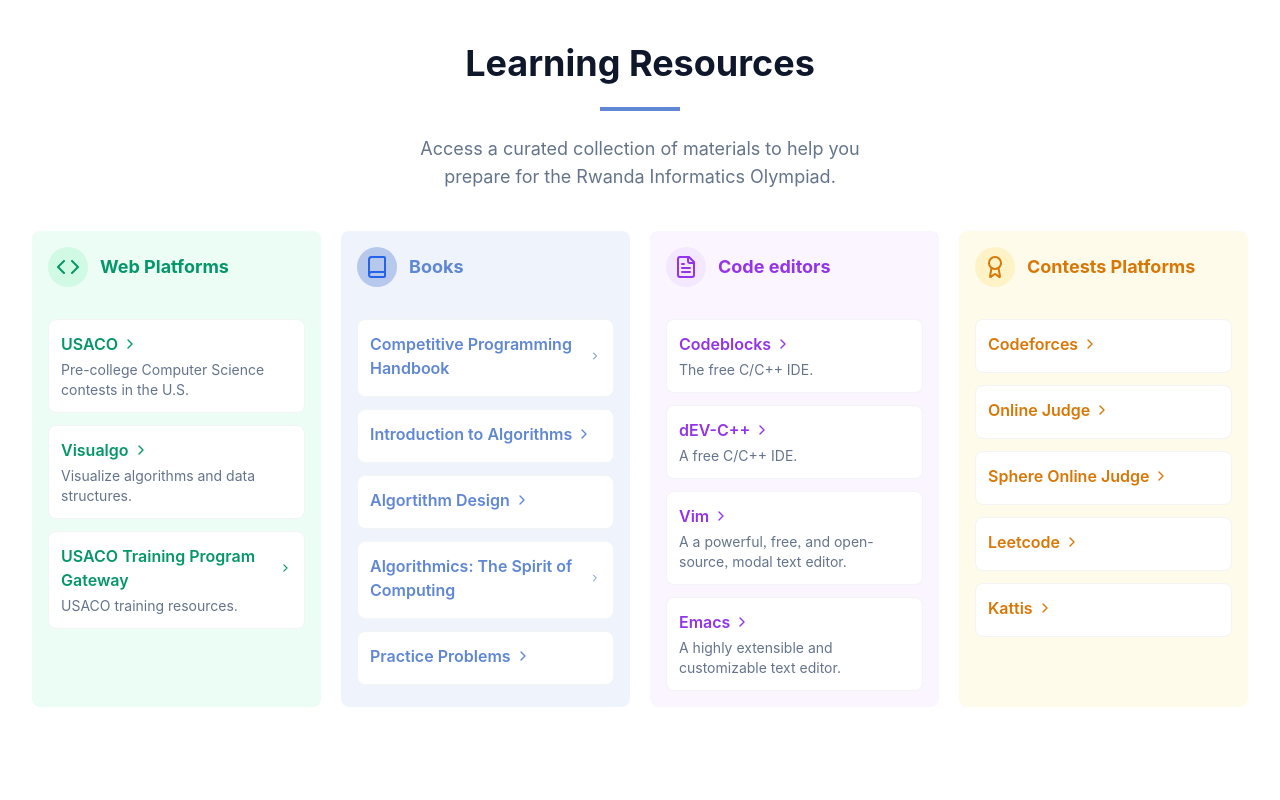
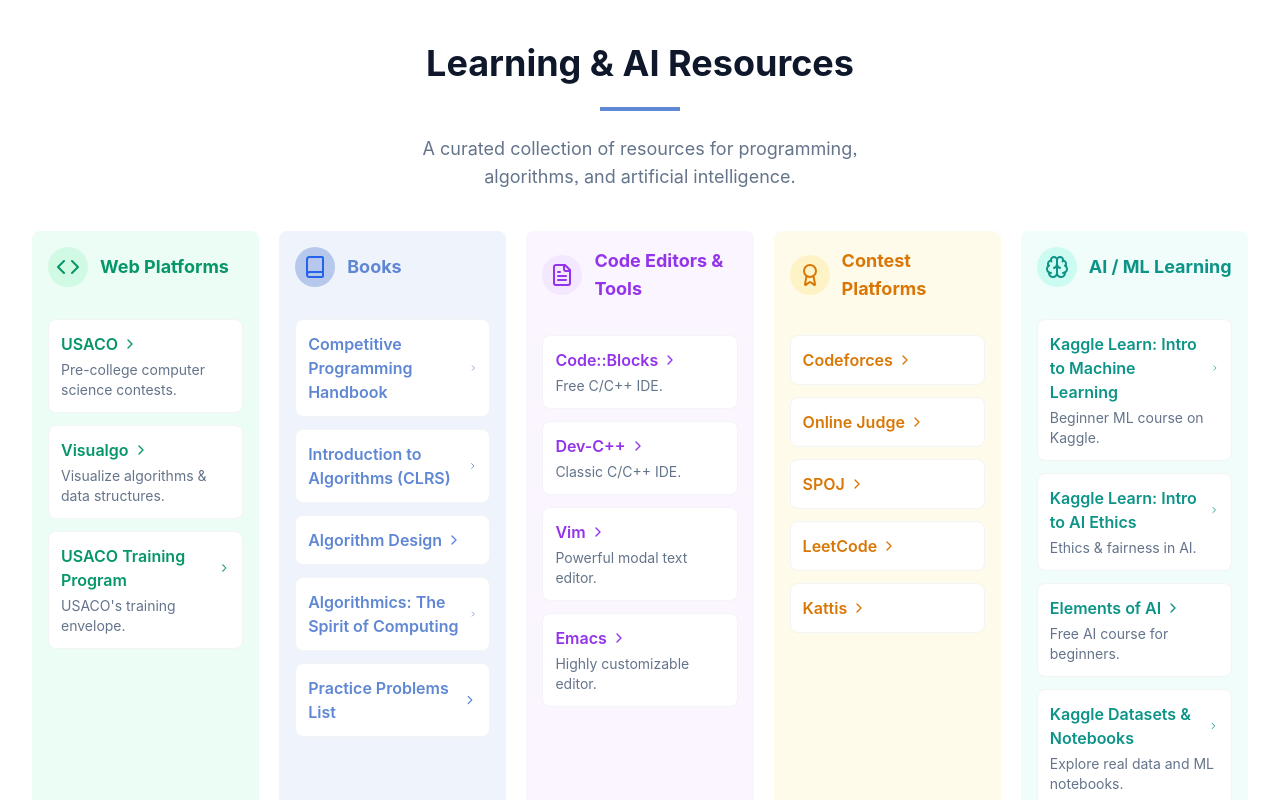
Before and after one commit to rwandacomputing/rwco-web, a Next.js app: page / in a window 1280 px wide. Shown: the part 6340-7140 px from the top of the page. Built offline with nearby package versions, Linux system fonts and the light colour scheme.

Commit message:
Update Resources.tsx

```diff
--- a/src/components/page-components/Resources.tsx
+++ b/src/components/page-components/Resources.tsx
@@ -2,14 +2,19 @@
 
 import React, { useState } from 'react';
 import Link from 'next/link';
-import { Book, Code, FileText, Award, ChevronRight } from 'lucide-react';
+import { Book, Code, FileText, Award, ChevronRight, Cpu, Brain } from 'lucide-react';
 
 const Resources = () => {
   const [searchTerm] = useState('');
 
-  type ResourceColor = 'blue' | 'emerald' | 'purple' | 'amber';
+  type ResourceColor = 'blue' | 'emerald' | 'purple' | 'amber' | 'teal';
 
-  const resourceCategories: { title: string; icon: JSX.Element; color: ResourceColor; resources: { title: string; description?: string; link: string; }[]; }[] = [
+  const resourceCategories: {
+    title: string;
+    icon: JSX.Element;
+    color: ResourceColor;
+    resources: { title: string; description?: string; link: string; }[];
+  }[] = [
     {
       title: "Web Platforms",
       icon: <Code className="h-6 w-6 text-emerald-600" />,
@@ -17,20 +22,20 @@
       resources: [
         {
           title: "USACO",
-          description: "Pre-college Computer Science contests in the U.S.",
+          description: "Pre-college computer science contests.",
           link: "https://usaco.guide/",
         },
         {
           title: "Visualgo",
-          description: "Visualize algorithms and data structures.",
+          description: "Visualize algorithms & data structures.",
           link: "https://visualgo.net/en",
         },
         {
-          title: "USACO Training Program Gateway",
-          description: "USACO training resources.",
+          title: "USACO Training Program",
+          description: "USACO's training envelope.",
           link: "https://train.usaco.org/usacogate",
-        }
-      ]
+        },
+      ],
     },
     {
       title: "Books",
@@ -42,11 +47,11 @@
           link: "https://cses.fi/book/book.pdf",
         },
         {
-          title: "Introduction to Algorithms",
+          title: "Introduction to Algorithms (CLRS)",
           link: "https://drive.google.com/file/d/1PwHRRkkjiE4tQJl5m1MOq6cNqAGSKPmV/view",
         },
         {
-          title: "Algortithm Design",
+          title: "Algorithm Design",
           link: "https://drive.google.com/file/d/1wKy-wGuCYfRx1DH48vZHl5JA4nkhOmwC/view",
         },
         {
@@ -54,40 +59,40 @@
           link: "https://drive.google.com/file/d/1m9-9Kw8EM4sahuWgF8UONigmyXFad6Mz/view",
         },
         {
-          title: "Practice Problems",
+          title: "Practice Problems List",
           link: "https://docs.google.com/spreadsheets/d/1-499z-WtsthQPYU_rmJ3PNCGALA4NBaEodBYyPhmjx8/edit?gid=84654839#gid=84654839",
-        }
-      ]
+        },
+      ],
     },
     {
-      title: "Code editors",
+      title: "Code Editors & Tools",
       icon: <FileText className="h-6 w-6 text-purple-600" />,
       color: "purple",
       resources: [
         {
-          title: "Codeblocks",
-          description: "The free C/C++ IDE.",
+          title: "Code::Blocks",
+          description: "Free C/C++ IDE.",
           link: "https://www.codeblocks.org/#google_vignette",
         },
         {
-          title: "dEV-C++",
-          description: "A free C/C++ IDE.",
+          title: "Dev-C++",
+          description: "Classic C/C++ IDE.",
           link: "https://www.bloodshed.net/",
         },
         {
           title: "Vim",
-          description: "A a powerful, free, and open-source, modal text editor.",
+          description: "Powerful modal text editor.",
           link: "https://www.vim.org/",
         },
         {
           title: "Emacs",
-          description: "A highly extensible and customizable text editor.",
+          description: "Highly customizable editor.",
           link: "https://www.gnu.org/software/emacs/",
-        }
-      ]
+        },
+      ],
     },
     {
-      title: "Contests Platforms",
+      title: "Contest Platforms",
       icon: <Award className="h-6 w-6 text-amber-600" />,
       color: "amber",
       resources: [
@@ -100,63 +105,108 @@
           link: "https://onlinejudge.org/",
         },
         {
-          title: "Sphere Online Judge",
+          title: "SPOJ",
           link: "https://www.spoj.com/",
-        },        {
-          title: "Leetcode",
+        },
+        {
+          title: "LeetCode",
           link: "https://leetcode.com/",
         },
         {
           title: "Kattis",
           link: "https://open.kattis.com/",
-        }
-      ]
-    }
+        },
+      ],
+    },
+    {
+      title: "AI / ML Learning",
+      icon: <Brain className="h-6 w-6 text-teal-600" />,
+      color: "teal",
+      resources: [
+        {
+          title: "Kaggle Learn: Intro to Machine Learning",
+          description: "Beginner ML course on Kaggle.",
+          link: "https://www.kaggle.com/learn/intro-to-machine-learning",
+        },
+        {
+          title: "Kaggle Learn: Intro to AI Ethics",
+          description: "Ethics & fairness in AI.",
+          link: "https://www.kaggle.com/learn/intro-to-ai-ethics",
+        },
+        {
+          title: "Elements of AI",
+          description: "Free AI course for beginners.",
+          link: "https://www.elementsofai.com/", // (you’ll need to check the correct URL)
+        },
+        {
+          title: "Kaggle Datasets & Notebooks",
+          description: "Explore real data and ML notebooks.",
+          link: "https://www.kaggle.com/datasets",
+        },
+        {
+          title: "Kaggle Competitions (Beginner)",
+          description: "Entry-level ML competitions.",
+          link: "https://www.kaggle.com/competitions",
+        },
+      ],
+    },
   ];
 
-  const filteredCategories = resourceCategories.map(category => {
-    return {
-      ...category,
-      resources: category.resources.filter(resource =>
-        resource.title.toLowerCase().includes(searchTerm.toLowerCase()) ||
-        resource.description?.toLowerCase().includes(searchTerm.toLowerCase())
-      )
-    };
-  }).filter(category => category.resources.length > 0);
+  const filteredCategories = resourceCategories
+    .map(cat => ({
+      ...cat,
+      resources: cat.resources.filter(r =>
+        r.title.toLowerCase().includes(searchTerm.toLowerCase()) ||
+        (r.description && r.description.toLowerCase().includes(searchTerm.toLowerCase()))
+      ),
+    }))
+    .filter(cat => cat.resources.length > 0);
 
-  const getColorClasses = (color: 'blue' | 'emerald' | 'purple' | 'amber') => {
-    const colorMap = {
+  const getColorClasses = (color: ResourceColor) => {
+    const colorMap: Record<ResourceColor, {
+      light: string;
+      border: string;
+      text: string;
+      hover: string;
+      iconBg: string;
+    }> = {
       blue: {
         light: "bg-olympiad-blue/10",
         border: "border-olympiad-blue",
         text: "text-olympiad-blue",
         hover: "hover:border-olympiad-blue-300",
-        iconBg: "bg-olympiad-blue/40"
+        iconBg: "bg-olympiad-blue/40",
       },
       emerald: {
         light: "bg-emerald-50",
         border: "border-emerald-100",
         text: "text-emerald-600",
         hover: "hover:border-emerald-300",
-        iconBg: "bg-emerald-100"
+        iconBg: "bg-emerald-100",
       },
       purple: {
         light: "bg-purple-50",
         border: "border-purple-100",
         text: "text-purple-600",
         hover: "hover:border-purple-300",
-        iconBg: "bg-purple-100"
+        iconBg: "bg-purple-100",
       },
       amber: {
         light: "bg-amber-50",
         border: "border-amber-100",
         text: "text-amber-600",
         hover: "hover:border-amber-300",
-        iconBg: "bg-amber-100"
+        iconBg: "bg-amber-100",
+      },
+      teal: {
+        light: "bg-teal-50",
+        border: "border-teal-100",
+        text: "text-teal-600",
+        hover: "hover:border-teal-300",
+        iconBg: "bg-teal-100",
       },
     };
-
-    return colorMap[color] || colorMap.blue;
+    return colorMap[color];
   };
 
   return (
@@ -164,44 +214,44 @@
       <div className="container mx-auto">
         <div className="text-center max-w-3xl mx-auto mb-10">
           <h2 className="text-3xl md:text-4xl font-bold text-olympiad-navy mb-6">
-            Learning Resources
+            Learning & AI Resources
           </h2>
           <div className="h-1 w-20 bg-olympiad-blue mx-auto mb-6"></div>
           <p className="text-olympiad-gray max-w-md text-lg mx-auto">
-            Access a curated collection of materials to help you prepare for the Rwanda Informatics Olympiad.
+            A curated collection of resources for programming, algorithms, and artificial intelligence.
           </p>
         </div>
 
-        <div className="grid grid-cols-1 md:grid-cols-2 lg:grid-cols-4 gap-5">
-          {filteredCategories.map((category, categoryIndex) => {
-            const colorClasses = getColorClasses(category.color);
-
+        <div className="grid grid-cols-1 md:grid-cols-2 lg:grid-cols-5 gap-5">
+          {filteredCategories.map((category, idx) => {
+            const c = getColorClasses(category.color);
             return (
-              <div key={categoryIndex} className="flex flex-col h-full rounded-xl">
-                <div className={`flex items-center gap-3 p-4 rounded-t-lg ${colorClasses.light} ${colorClasses.border} border-b-0`}>
-                  <div className={`p-2 rounded-full ${colorClasses.iconBg} flex-shrink-0`}>
+              <div key={idx} className="flex flex-col rounded-xl">
+                <div className={`flex items-center gap-3 p-4 rounded-t-lg ${c.light} ${c.border} border-b-0`}>
+                  <div className={`p-2 rounded-full ${c.iconBg} flex-shrink-0`}>
                     {category.icon}
                   </div>
-                  <h3 className={`font-bold ${colorClasses.text} text-lg`}>
+                  <h3 className={`font-bold ${c.text} text-lg`}>
                     {category.title}
                   </h3>
                 </div>
-
-                <div className={`flex-1 rounded-b-lg ${colorClasses.light} ${colorClasses.border} border-t-0 p-4`}>
+                <div className={`flex-1 rounded-b-lg ${c.light} ${c.border} border-t-0 p-4`}>
                   <div className="space-y-3">
-                    {category.resources.map((resource, resourceIndex) => (
+                    {category.resources.map((res, ridx) => (
                       <Link
-                        href={resource.link}
-                        key={resourceIndex}
-                        className={`block rounded-lg p-3 bg-white border border-gray-100 hover:shadow-md transition-all`}
+                        href={res.link}
+                        key={ridx}
+                        className={`block rounded-lg p-3 bg-white border border-gray-100 hover:shadow-md transition-all ${c.hover}`}
+                        target="_blank"
+                        rel="noopener noreferrer"
                       >
-                        <h4 className={`font-semibold  ${colorClasses.text} flex items-center text-base`}>
-                          {resource.title}
+                        <h4 className={`font-semibold ${c.text} flex items-center text-base`}>
+                          {res.title}
                           <ChevronRight className="ml-1 h-4 w-4" />
                         </h4>
-                        <p className="text-olympiad-gray text-sm mt-1">
-                          {resource.description}
-                        </p>
+                        {res.description && (
+                          <p className="text-olympiad-gray text-sm mt-1">{res.description}</p>
+                        )}
                       </Link>
                     ))}
                   </div>
```
